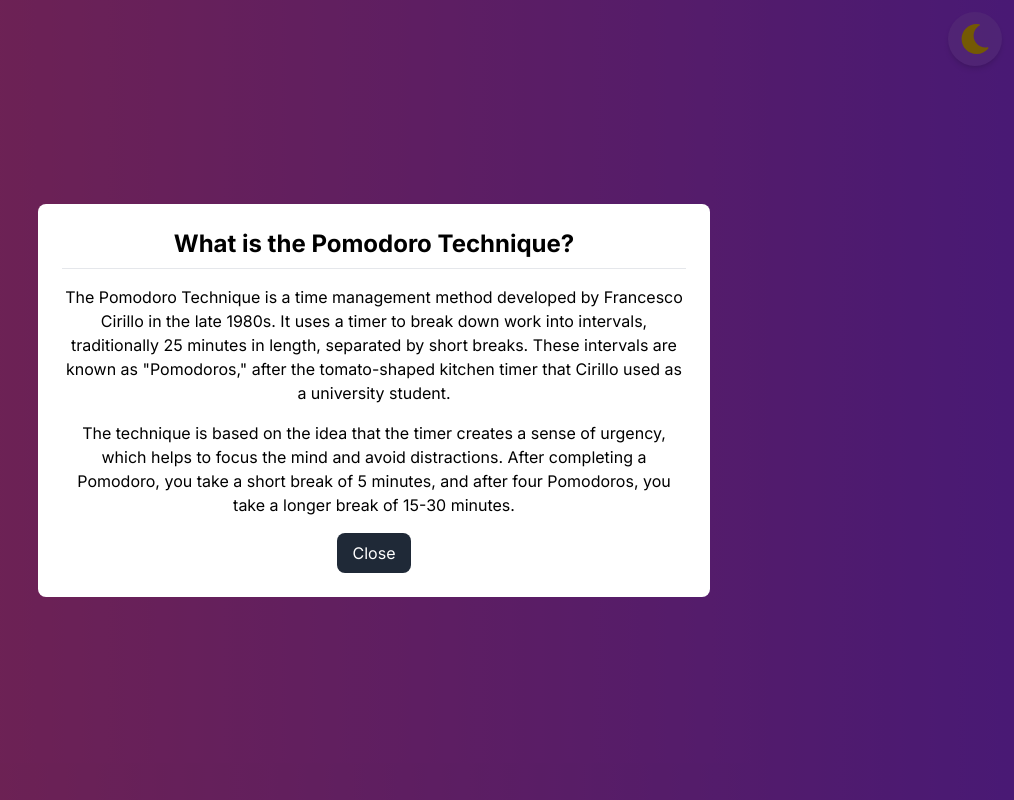
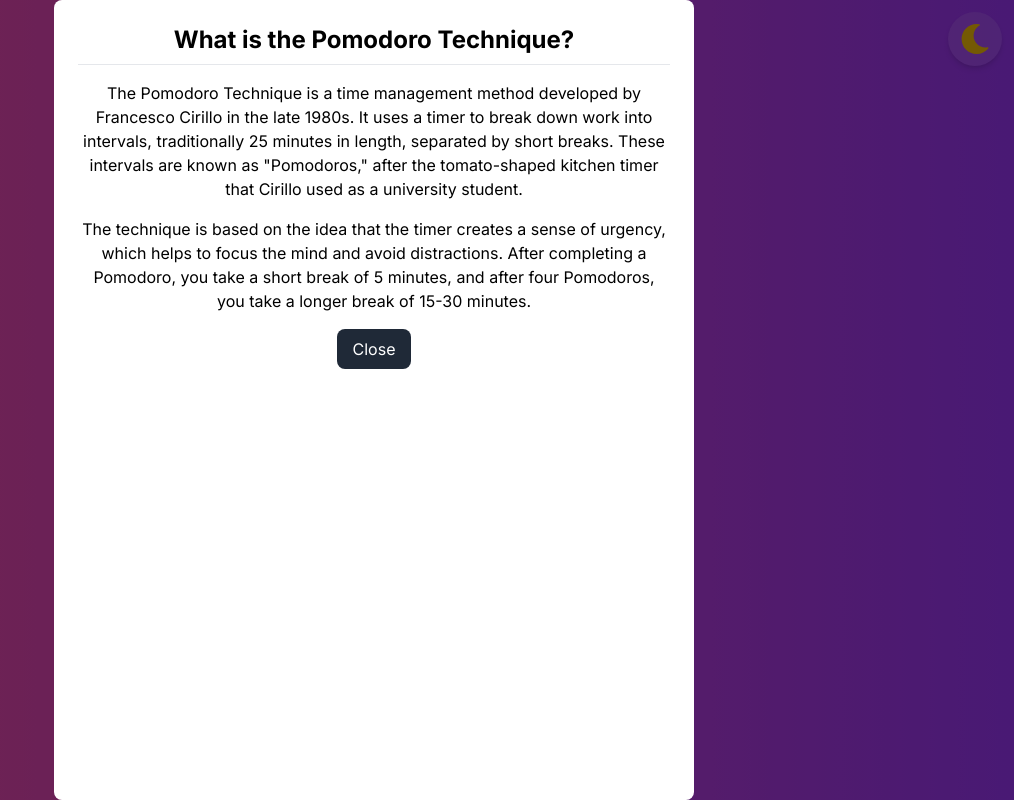
Before and after one commit to fdhlaly/PomodoroTimer-NextJS, a Next.js app: page / in a window 1280 px wide. Both pictures are taken after a click on the button "Learn About Pomodoro". Shown: the whole page, without its empty margins (266-1280 px from the left). Built offline with nearby package versions, Linux system fonts and the light colour scheme.

Commit message:
update lagi dikit

```diff
--- a/src/app/layout.js
+++ b/src/app/layout.js
@@ -4,8 +4,9 @@ import "./globals.css";
 const inter = Inter({ subsets: ["latin"] });
 
 export const metadata = {
-  title: "Pomodoro Timer",
-  description: "Pomodoro timer with relaxing music",
+  title: "Pomodoro Timer - Boost Your Productivity",
+  description:
+    "A Pomodoro timer with relaxing music to enhance focus and productivity.",
 };
 
 export default function RootLayout({ children }) {
--- a/src/components/PomodoroTimer.js
+++ b/src/components/PomodoroTimer.js
@@ -164,14 +164,14 @@ const PomodoroTimer = () => {
       {/* Modal */}
       {isModalOpen && (
         <div
-          className={`fixed inset-0 flex items-center min-h-screen justify-center bg-black bg-opacity-50 transition-opacity duration-300 ${
+          className={`fixed inset-0 flex items-center justify-center text-center bg-black bg-opacity-50 transition-opacity duration-300 ${
             isAnimating ? "opacity-100" : "opacity-0"
           }`}
         >
           <div
-            className={`bg-white text-black p-6 rounded-lg text-center transform transition-transform duration-300 ${
+            className={`bg-white text-black p-6 rounded-lg min-h-screen w-3/4 md:w-1/2 transform transition-transform duration-300 ${
               isAnimating ? "scale-100" : "scale-90"
-            } w-full max-w-lg md:max-w-2xl overflow-y-auto`}
+            }`}
           >
             <h2 className="text-2xl font-bold mb-4 pb-2 border-b">
               What is the Pomodoro Technique?
```
